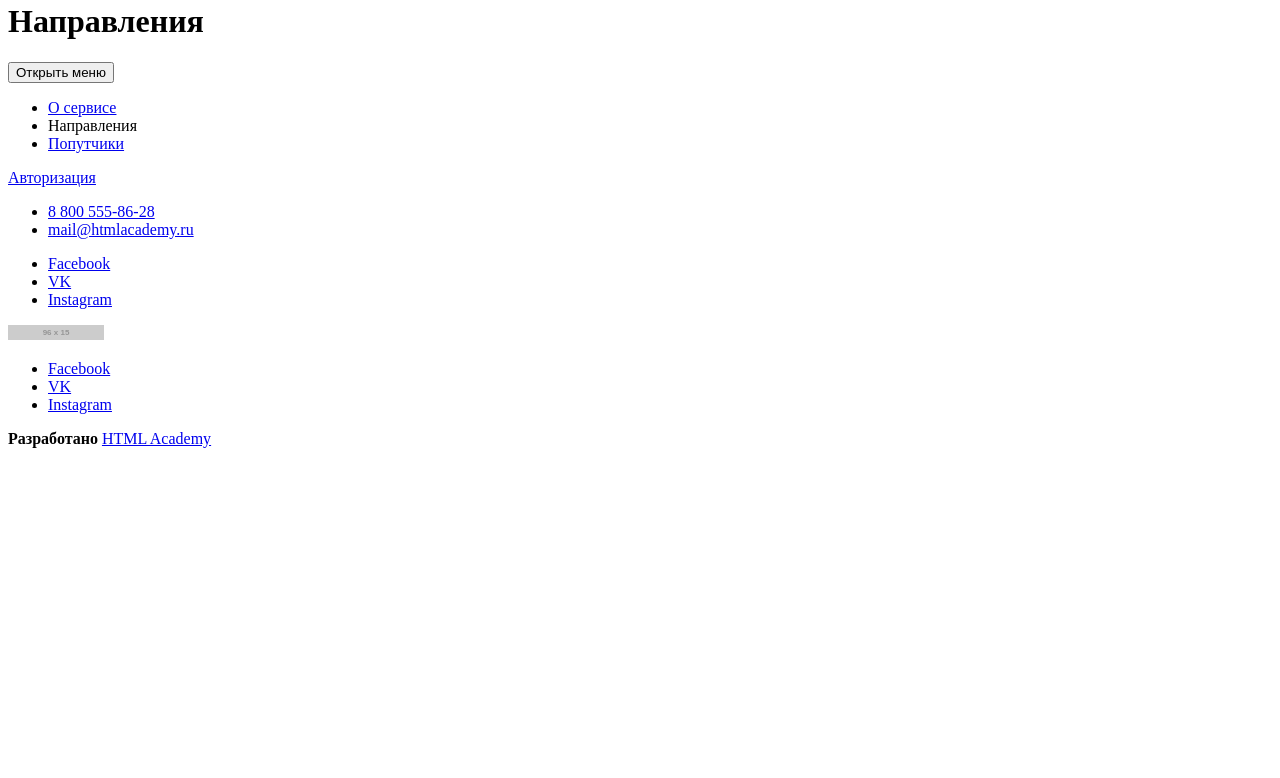
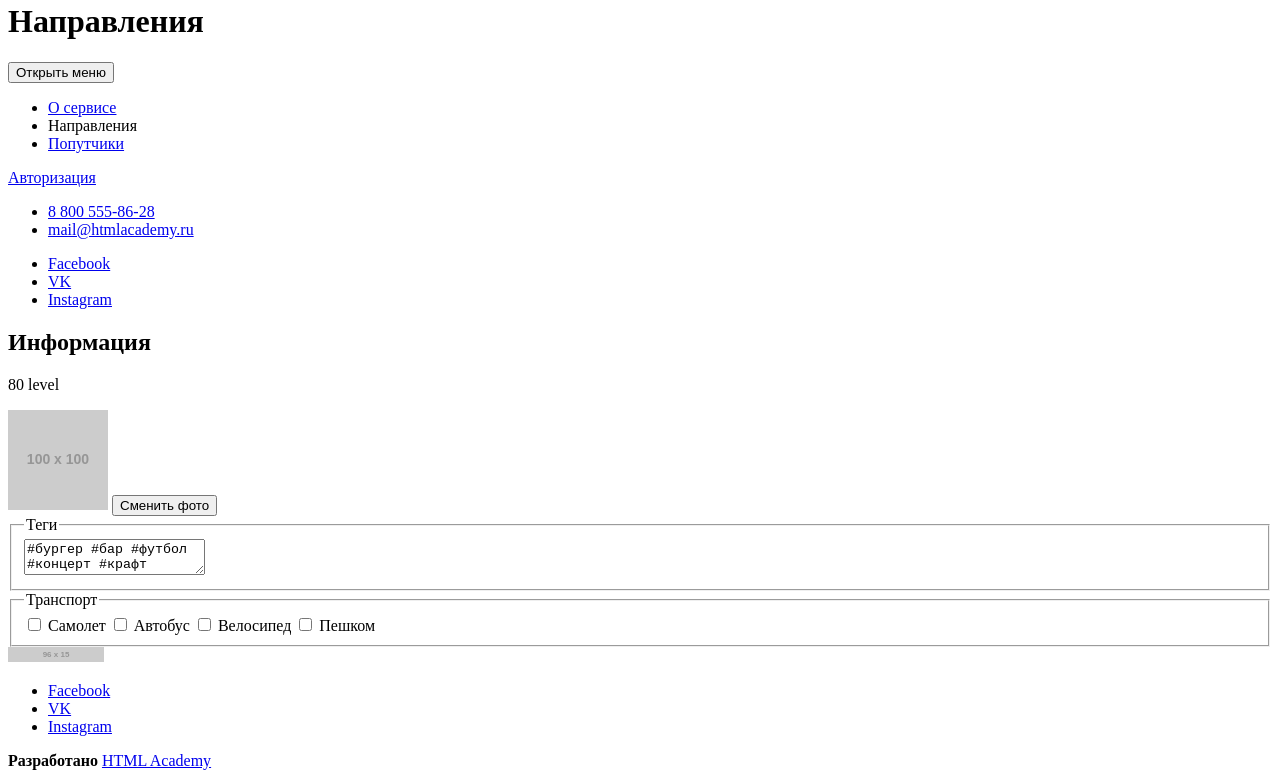
Before and after one commit to Dark7lord2012/204641-pognali-19, a website: page source/form.html in a window 1280 px wide. Shown: the part 49-827 px from the top of the page. Before the commit the page ends 800 px from the top, so only its background shows below. Drawn offline with Linux system fonts and the light colour scheme; placeholder pictures from the web are drawn by us.

Commit message:
Начало разметки форм. Закончил разметку блока Инфо

```diff
--- a/source/form.html
+++ b/source/form.html
@@ -53,7 +53,39 @@
     </header>
 
     <main class="page-main">
-      <!-- Coming soon -->
+      <section class="info">
+        <h2 class="info__title">Информация</h2>
+        <p class="info__level level">
+          80 level
+        </p>
+        <img src="https://via.placeholder.com/100x100" alt="Петя Демин?" class="info__photo">
+        <button class="info__btn-photo">
+          Сменить фото
+        </button>
+        <fieldset class="info__fieldset tags">
+          <legend class="info__legend">Теги</legend>
+          <textarea class="info__textarea-tags tags__textarea" value=>#бургер #бар #футбол #концерт #крафт</textarea>
+        </fieldset>
+        <fieldset class="info__fieldset">
+          <legend class="info__legend">Транспорт</legend>
+          <label class="info__label-checkbox transport-icons">
+            <input type="checkbox" class="info__checkbox transport-icons__icon" name="airplane">
+            <span class="visually-hidden">Самолет</span>
+          </label>
+          <label class="info__label-checkbox transport-icons">
+            <input type="checkbox" class="info__checkbox transport-icons__icon" name="bus">
+            <span class="visually-hidden">Автобус</span>
+          </label>
+          <label class="info__label-checkbox transport-icons">
+            <input type="checkbox" class="info__checkbox transport-icons__icon" name="bike">
+            <span class="visually-hidden">Велосипед</span>
+          </label>
+          <label class="info__label-checkbox transport-icons">
+            <input type="checkbox" class="info__checkbox transport-icons__icon" name="walking">
+            <span class="visually-hidden">Пешком</span>
+          </label>
+        </fieldset>
+      </section>
     </main>
 
     <footer class="page-footer">
```
